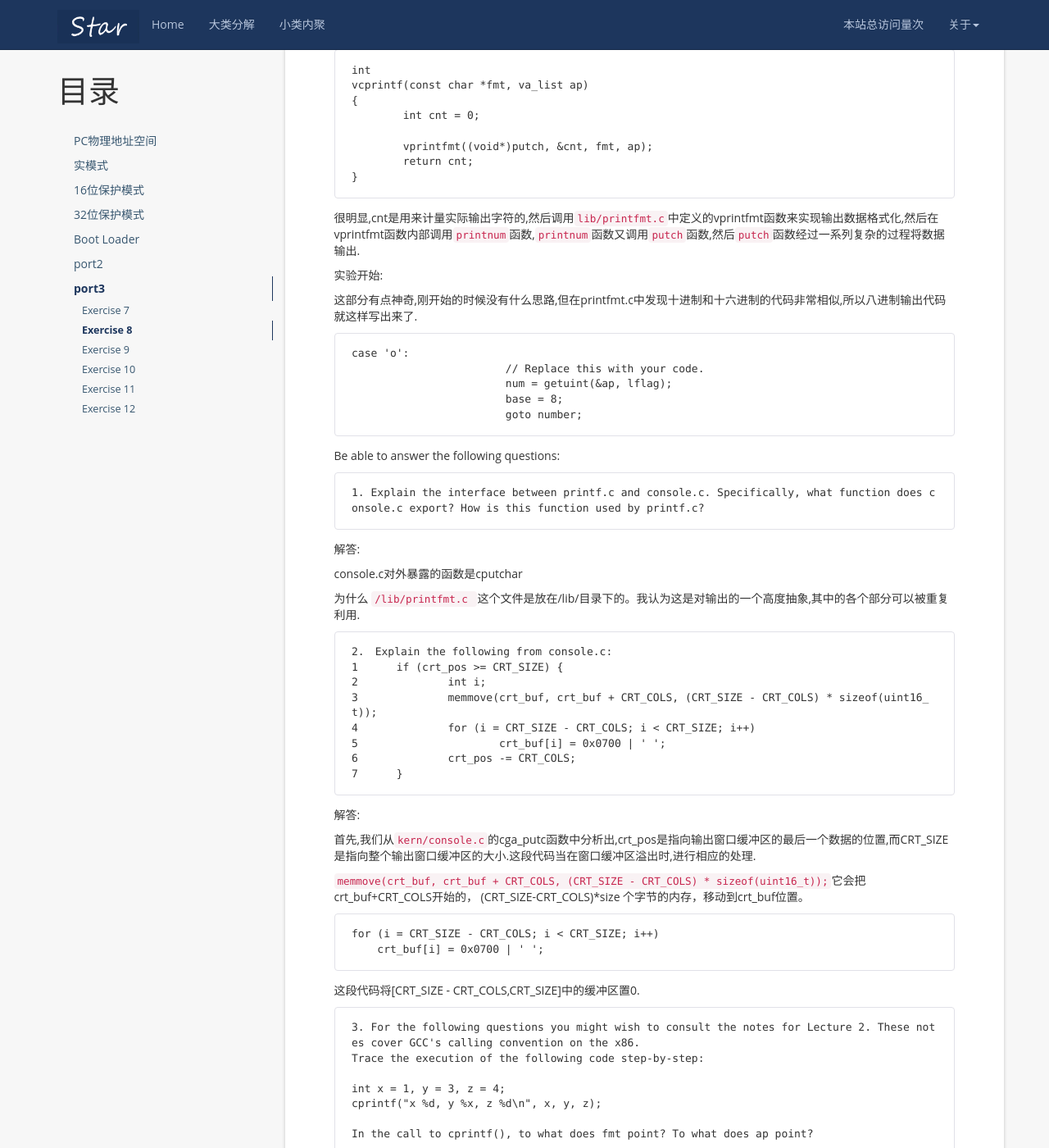
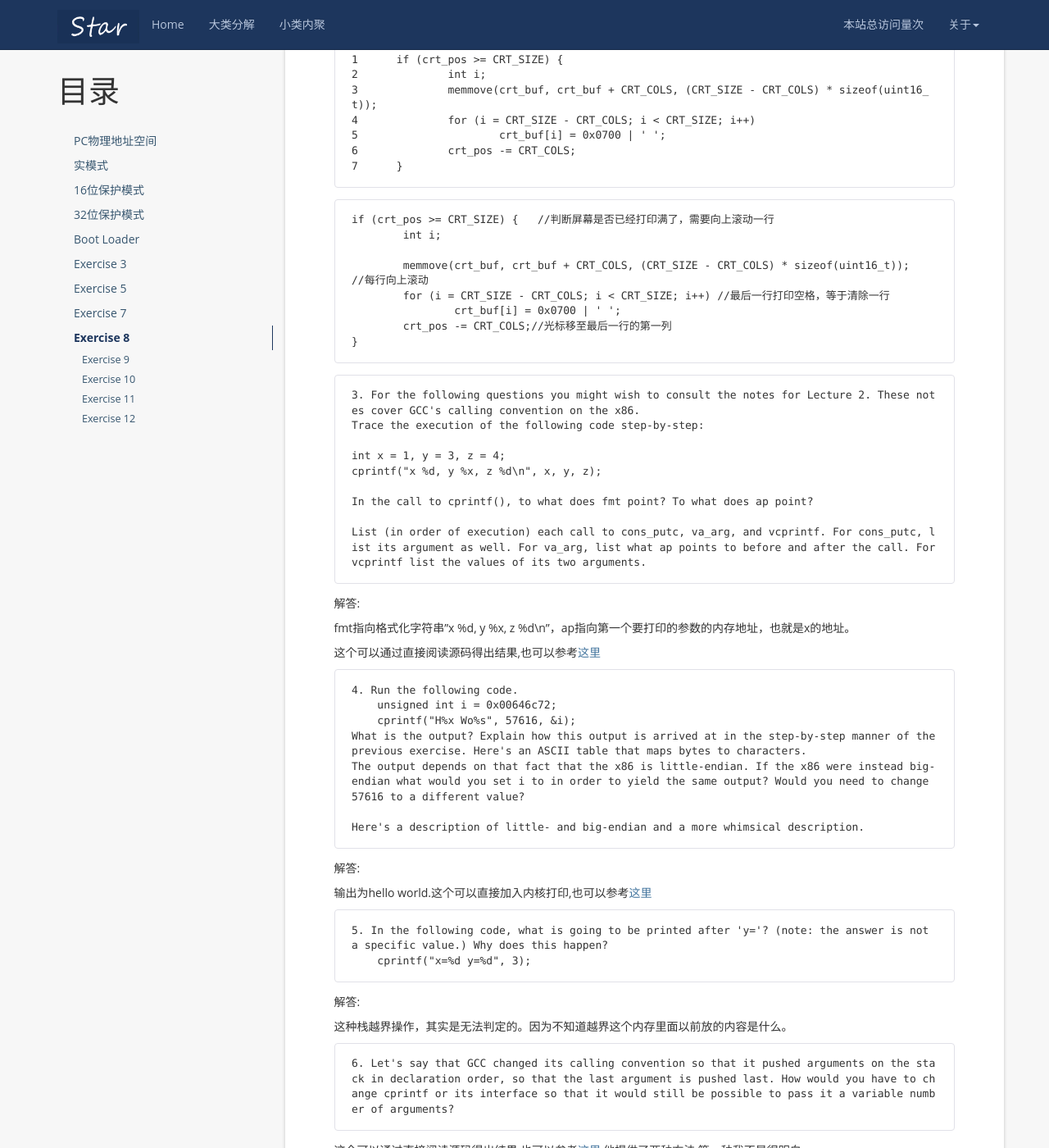
Before and after one commit to mayunmeiyouming/blog, a Jekyll site: the page built from _posts/2019-06-17-6.828 lec1.md, in a window 1280 px wide and 1400 px high, scrolled down 6048 px. Shown: the whole window at 82% size. Built offline with Jekyll 4.4.1, drawn with Linux system fonts in a browser that asks for light colours; nearby versions of some CDN libraries; a script that is not in the unit is left out; comment, search, counter and statistics services are not loaded; some of the changed text lies outside the part shown.

Commit message:
2019-12-03-1

````diff
--- a/_posts/2019-06-17-6.828 lec1.md
+++ b/_posts/2019-06-17-6.828 lec1.md
@@ -139,9 +139,7 @@
 	readseg(ph->p_pa, ph->p_memsz, ph->p_offset);
 ```
 
-## port2
-
-### Exercise 3
+## Exercise 3
 ```
 1. At what point does the processor start executing 32-bit code? What exactly causes the switch from 16- to 32-bit mode?
 ```
@@ -178,32 +176,13 @@
 
 elf header 中有提供内核大小
 
-
-### Exercise 4
+## Exercise 5
 
 解答:
 
-数组的地址是由低到高的，并且数据存储时，是数据的低位存低位地址。
+将Makefrag文件中的-Ttext的参数修改为0x7c01，然后再调试，会发现qemu在反复读取内核。其实内核加载会成功，但是在替换程序的符合引用时，会出错。
 
-
-### Exercise 5
-
-解答:
-
-将Makefrag文件中的-Ttext的参数修改为0x7c01，然后再调试，会发现qemu在反复读取内核。
-
-
-### Exercise 6
-
-解答:
-
-![]({{ '/styles/images/2019-06-17-6.828 lec1/01.png' | prepend: site.baseurl }})
-
-从图中可以看出，这是一个从无到有的过程。(注意：在设置断点的时候使用的是物理地址不是虚拟地址，因为这个时候页表还未开启。在kernel.asm文件中的是虚拟地址，在这个地址上减去0xf0000000即可得到物理地址)
-
-## port3
-
-### Exercise 7
+## Exercise 7
 
 解答:
 
@@ -211,9 +190,9 @@
 
 因为`movl %eax,%cr0`会开启页表，所以在没有执行这条指令的时候，0xf0100000处是没有内容的，而0x00100000处有内容。当执行这条指令后，页表开启，虚拟高地址将映射到物理低地址，所以0xf0100000和0x00100000处的内容相同，因为，虚拟低地址同样会映射到物理低地址。
 
-如果注释掉，结果很明显，0xf0100000处是没有内容的。
+如果注释掉，结果很明显。由于没有开启分页，导致后面的跳转指令出错。
 
-### Exercise 8
+## Exercise 8
 
 实验开始前,先来一波分析.
 
@@ -255,10 +234,10 @@
 
 ```
 case 'o':
-			// Replace this with your code.
-			num = getuint(&ap, lflag);
-			base = 8;
-			goto number;
+	// Replace this with your code.
+	num = getuint(&ap, lflag);
+	base = 8;
+	goto number;
 ```
 
 Be able to answer the following questions:
@@ -268,9 +247,9 @@
 ```
 解答:
 
-console.c对外暴露的函数是cputchar
++ cputchar，打印一个单一的字符
 
-为什么 `/lib/printfmt.c `这个文件是放在/lib/目录下的。我认为这是对输出的一个高度抽象,其中的各个部分可以被重复利用.
++ 在printf.c中，由于printf中的args是不确定的，因此我们需要使用va_list和格式字符串来确定参数数量。cprintf（）将调用vcprintf（），后者将调用vprintfmt，vprintfmt()将解析格式字符串并读入（使用va_list）参数，并将其输出到屏幕（使用console.c给出的cputchar）。
 
 ```
 2.　Explain the following from console.c:
@@ -282,17 +261,16 @@
 6              crt_pos -= CRT_COLS;
 7      }
 ```
-解答:
+```
+if (crt_pos >= CRT_SIZE) {   //判断屏幕是否已经打印满了，需要向上滚动一行
+	int i;
 
-首先,我们从`kern/console.c`的cga_putc函数中分析出,crt_pos是指向输出窗口缓冲区的最后一个数据的位置,而CRT_SIZE是指向整个输出窗口缓冲区的大小.这段代码当在窗口缓冲区溢出时,进行相应的处理.
-
-`memmove(crt_buf, crt_buf + CRT_COLS, (CRT_SIZE - CRT_COLS) * sizeof(uint16_t));`它会把 crt_buf+CRT_COLS开始的， (CRT_SIZE-CRT_COLS)\*size 个字节的内存，移动到crt_buf位置。
-
+	memmove(crt_buf, crt_buf + CRT_COLS, (CRT_SIZE - CRT_COLS) * sizeof(uint16_t));   //每行向上滚动
+	for (i = CRT_SIZE - CRT_COLS; i < CRT_SIZE; i++) //最后一行打印空格，等于清除一行
+		crt_buf[i] = 0x0700 | ' ';
+	crt_pos -= CRT_COLS;//光标移至最后一行的第一列
+}
 ```
-for (i = CRT_SIZE - CRT_COLS; i < CRT_SIZE; i++)
-    crt_buf[i] = 0x0700 | ' ';
-```
-这段代码将[CRT_SIZE - CRT_COLS,CRT_SIZE]中的缓冲区置0.
 
 ```
 3. For the following questions you might wish to consult the notes for Lecture 2. These notes cover GCC's calling convention on the x86.
@@ -307,7 +285,7 @@
 ```
 解答:
 
-fmt指向格式化字符串"x %d, y %x, z %d\n"的内存地址，ap指向第一个要打印的参数的内存地址，也就是x的地址。
+fmt指向格式化字符串"x %d, y %x, z %d\n"，ap指向第一个要打印的参数的内存地址，也就是x的地址。
 
 这个可以通过直接阅读源码得出结果,也可以参考[这里](https://jiyou.github.io/blog/2018/04/15/mit.6.828/jos-lab1/)
 
@@ -322,7 +300,7 @@
 ```
 解答:
 
-输出为hello world.这个可以通过直接阅读源码得出结果,也可以参考[这里](https://www.cnblogs.com/wuhualong/p/lab01_exercise08_formatted_printing_to_the_console.html)
+输出为hello world.这个可以直接加入内核打印,也可以参考[这里](https://www.cnblogs.com/wuhualong/p/lab01_exercise08_formatted_printing_to_the_console.html)
 
 ```
 5. In the following code, what is going to be printed after 'y='? (note: the answer is not a specific value.) Why does this happen?
@@ -341,7 +319,14 @@
 ```
 Challenge Enhance the console to allow text to be printed in different colors. The traditional way to do this is to make it interpret ANSI escape sequences embedded in the text strings printed to the console, but you may use any mechanism you like. There is plenty of information on the 6.828 reference page and elsewhere on the web on programming the VGA display hardware. If you're feeling really adventurous, you could try switching the VGA hardware into a graphics mode and making the console draw text onto the graphical frame buffer.
 ```
-不会!!!
+
+时隔半年终于会了，在王爽的汇编语言中，大部分实验都是与屏幕打印相关，一个字符在汇编层中占两个字节，高位与颜色相关，低位是字符。我在console.c中的cga_putc(int c)函数中执行了一条'c | 0x2000'语句,打印出绿色背景白色的字体了:
+
+```
+default:
+	crt_buf[crt_pos++] = c | 0x2000;		/* write the character */
+	break;
+```
 
 ### Exercise 9
 
@@ -349,14 +334,12 @@
 Exercise 9. Determine where the kernel initializes its stack, and exactly where in memory its stack is located. How does the kernel reserve space for its stack? And at which "end" of this reserved area is the stack pointer initialized to point to?
 ```
 解答:
+```
+# Set the stack pointer
+movl	$(bootstacktop),%esp
+f0100034:	bc 00 00 11 f0       	mov    $0xf0110000,%esp
+```
 
-通过查看boot.asm文件,可以看出,栈指针的初始位置
-
-![]({{ '/styles/images/2019-06-17-6.828 lec1/03.png' | prepend: site.baseurl }})
-
-查看kernel.asm文件,可以看出虚拟内存位置为0xf0100035,实际物理地址为0x100035
-
-![]({{ '/styles/images/2019-06-17-6.828 lec1/04.png' | prepend: site.baseurl }})
 
 ### Exercise 10
 
@@ -369,9 +352,7 @@
 
 gdb调试可以参考[这里](https://wizardforcel.gitbooks.io/100-gdb-tips/print-registers.html).实验可以参考[这里](https://www.cnblogs.com/wuhualong/p/lab01_exercise10_test_backtrace.html).
 
-这是gdb调试结果(test_backtrace(5))
-
-![]({{ '/styles/images/2019-06-17-6.828 lec1/05.png' | prepend: site.baseurl }})
+通过kernel.asm可以找到,每次会把eip,ebp,ebx,esi压入栈中,它们都是32bit的.%esp存储栈顶的位置，%ebp存储调用者栈顶的位置，%eax存储x的值,%eip存放下一条指令的内存地址,eip的值是call指令执行时压栈的.
 
 ### Exercise 11
 
@@ -381,19 +362,6 @@
 If you use read_ebp(), note that GCC may generate "optimized" code that calls read_ebp() before mon_backtrace()'s function prologue, which results in an incomplete stack trace (the stack frame of the most recent function call is missing). While we have tried to disable optimizations that cause this reordering, you may want to examine the assembly of mon_backtrace() and make sure the call to read_ebp() is happening after the function prologue.
 ```
 解答:
-
-由于ebp寄存器是上一个栈的栈顶的内存地址,即esp的值.而每个函数开头的指令`push %ebp`等价于
-```
-subl $4, %esp
-
-movl %ebp (%esp)
-```
-
-`movl %esp,%ebp`会将当前的栈顶存于ebp寄存器中,所以可以通过ebp来获取栈中元素.
-
-这是根据汇编规则绘制的函数调用的栈帧:
-
-![]({{ '/styles/images/2019-06-17-6.828 lec1/07.png' | prepend: site.baseurl }})
 
 每个test_backtrace函数的调用会创建一个相同的栈.
 
@@ -406,15 +374,15 @@
 eip
 ebp
 ```
-所以可以根据这个写这样的代码(我抄的).
+所以可以根据这个写这样的代码.
 ```
-cprintf("Stace backtrace:\n");
-	uint32_t *ebp = (uint32_t *)read_ebp();
-
-	while (ebp){
-		cprintf("ebp %08x eip %08x args %08x %08x %08x %08x %08x\n",ebp,ebp[1],ebp[2],ebp[3],ebp[4],ebp[5],ebp[6],ebp[7]);
-		ebp = (uint32_t *)*ebp;
-	}
+cprintf("Stack backtrace:\n");
+uint32_t* ebp = (uint32_t *)read_ebp();
+while(*ebp) {    //栈的起始是0,是在entry.S中设置的
+    cprintf("ebp %x eip %x args %08x %08x %08x %08x %08x\n", ebp, ebp+1, *(ebp+2), *(ebp+3), *(ebp+4), *(ebp+5), *(ebp+6), *(ebp+7));
+	ebp += 8;
+}
+return 0;
 ```
 
 ### Exercise 12
````
